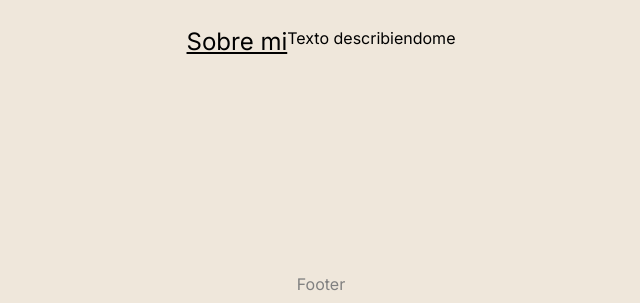
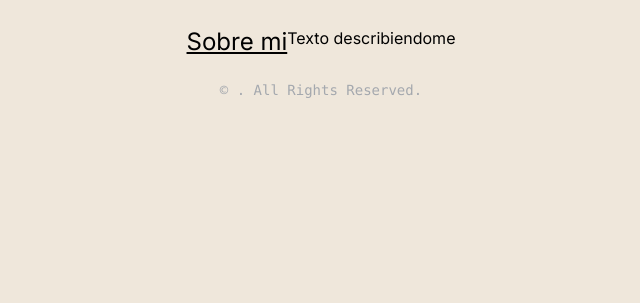
Before and after one commit to TomQuintana/Portfolio-Tom-Quintana, a Next.js app: page / in a window 1280 px wide. Shown: the part 494-797 px from the top of the page, without its empty margins (319-959 px from the left). Built offline with nearby package versions, Linux system fonts and the light colour scheme.

Commit message:
change style of footer

```diff
--- a/src/app/components/FooterPage.tsx
+++ b/src/app/components/FooterPage.tsx
@@ -1,9 +1,16 @@
 import React from 'react';
 import '../styles/footer.css';
 
-const Footer = () => {
+interface Data {
+  author: string,
+  year: number
+}
+
+const Footer: React.FC<Data> = ({author, year}) => {
   return (
-    <div className='flex justify-center footer'>Footer</div>
+    <div className='flex justify-center footer mt-3 font-mono text-sm'>
+      © {year} {author} . All Rights Reserved.
+    </div>
   );
 };
 
--- a/src/app/styles/footer.css
+++ b/src/app/styles/footer.css
@@ -1,8 +1,7 @@
 .footer {
-  position: absolute;
+  color: #A4A8AE;
+  text-align: center;
+  padding: 10px;
+  width: 100%;
   bottom: 0;
-  width: 100%;
-  color: gray;
-  text-align: center;
-  padding: 10px 0;
 }
```
